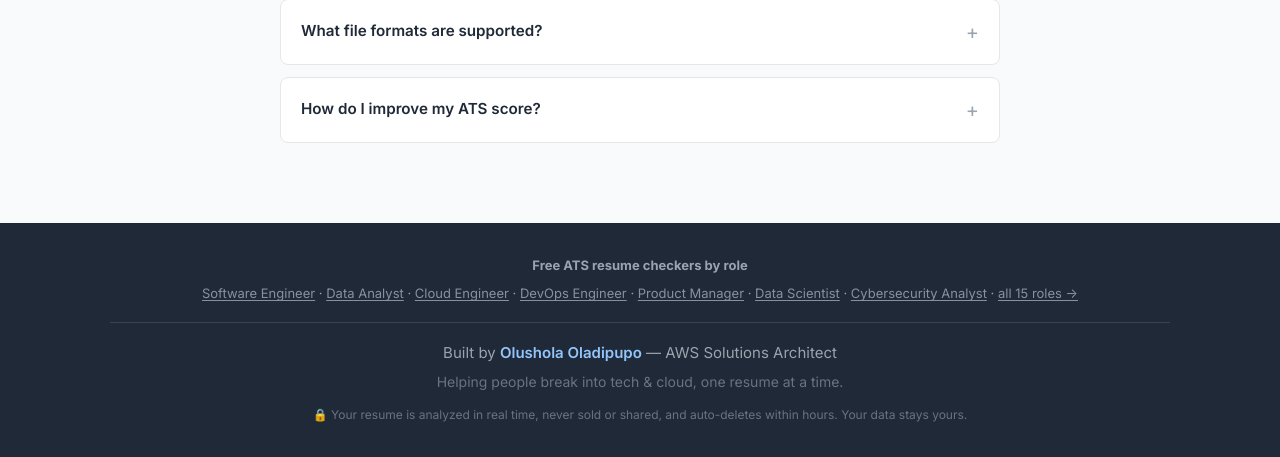
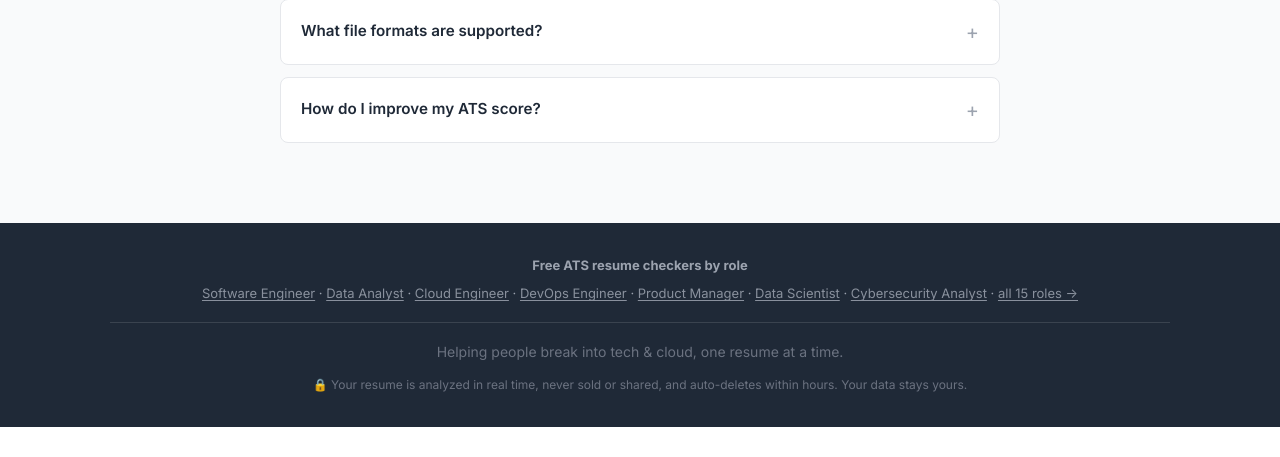
Before and after one commit to sholaola23/resumeradar, a Flask app: page / in a window 1280 px wide. Shown: the part 1993-2450 px from the top of the page. After the commit the page ends 2420 px from the top, so only its background shows below. Run offline with Flask 3, Linux system fonts and the light colour scheme; some libraries are stand-ins or nearby versions.

Commit message:
Remove personal attribution and job title from site footers, PDF report, llms.txt and README
Co-Authored-By: Claude Opus 5.5 <noreply@anthropic.com>

```diff
--- a/backend/report_generator.py
+++ b/backend/report_generator.py
@@ -432,7 +432,7 @@ def generate_pdf_report(scan_data):
     pdf.cell(0, 6, 'ResumeRadar', new_x='LMARGIN', new_y='NEXT')
     pdf.set_font('Helvetica', '', 10)
     pdf.set_text_color(75, 85, 99)
-    pdf.cell(0, 5, 'Built by Olushola Oladipupo  |  AWS Solutions Architect', new_x='LMARGIN', new_y='NEXT')
+    pdf.cell(0, 5, 'ResumeRadar', new_x='LMARGIN', new_y='NEXT')
     pdf.set_text_color(37, 99, 235)
     pdf.cell(0, 5, 'https://www.linkedin.com/in/olushola-oladipupo/', new_x='LMARGIN', new_y='NEXT')
     pdf.ln(2)
--- a/static/llms.txt
+++ b/static/llms.txt
@@ -32,4 +32,4 @@ https://resumeradar.sholastechnotes.com
 Resumes are analyzed in real time and are never added to a database, sold, or shared. Uploaded files are deleted immediately after parsing. Temporary data auto-expires: AI results are cached for up to 1 hour, and a generated CV is held for 2 hours so it can be downloaded, extended to 72 hours for a single purchase or to the remaining life of a bundle plan (up to 30 days). Emails are stored only as HMAC hashes; payment and email delivery are handled by Stripe and Resend.
 
 ## Built by
-Olushola Oladipupo — AWS Solutions Architect (https://www.linkedin.com/in/olushola-oladipupo/)
+ResumeRadar team
--- a/templates/build.html
+++ b/templates/build.html
@@ -689,7 +689,6 @@ Reduced deployment time by 40% through CI/CD automation"></textarea>
                     <a href="/ats-resume-checker/">all 15 roles →</a>
                 </p>
             </div>
-            <p class="footer-built">Built by <a href="https://www.linkedin.com/in/olushola-oladipupo/" target="_blank" rel="noopener">Olushola Oladipupo</a> — AWS Solutions Architect</p>
             <p class="footer-mission">Helping people break into tech & cloud, one resume at a time.</p>
             <p class="footer-privacy">Your CV data is processed in real-time and not permanently stored.</p>
         </div>
--- a/templates/index.html
+++ b/templates/index.html
@@ -818,7 +818,6 @@ Include the job title, requirements, responsibilities, qualifications — everyt
                     <a href="/ats-resume-checker/">all 15 roles →</a>
                 </p>
             </div>
-            <p class="footer-built">Built by <a href="https://www.linkedin.com/in/olushola-oladipupo/" target="_blank" rel="noopener">Olushola Oladipupo</a> — AWS Solutions Architect</p>
             <p class="footer-mission">Helping people break into tech & cloud, one resume at a time.</p>
             <p class="footer-privacy">🔒 Your resume is analyzed in real time, never sold or shared, and auto-deletes within hours. Your data stays yours.</p>
         </div>
--- a/templates/role_hub.html
+++ b/templates/role_hub.html
@@ -76,7 +76,6 @@
 
     <footer class="footer">
         <div class="container">
-            <p class="footer-built">Built by <a href="https://www.linkedin.com/in/olushola-oladipupo/" target="_blank" rel="noopener">Olushola Oladipupo</a> — AWS Solutions Architect</p>
             <p class="footer-mission">Helping people break into tech & cloud, one resume at a time.</p>
             <p class="footer-privacy">🔒 Your resume is analyzed in real time, never sold or shared, and auto-deletes within hours. Your data stays yours.</p>
         </div>
```
Also changed, not shown: README.md.
